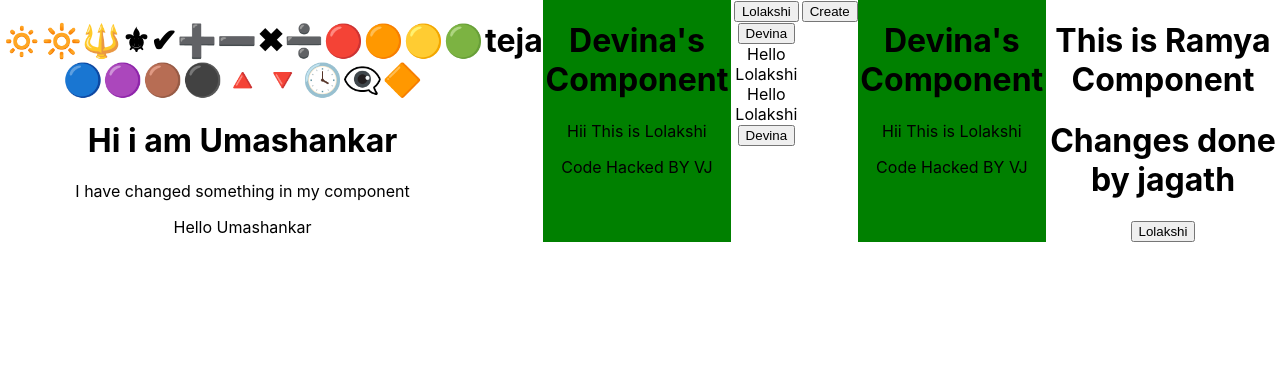
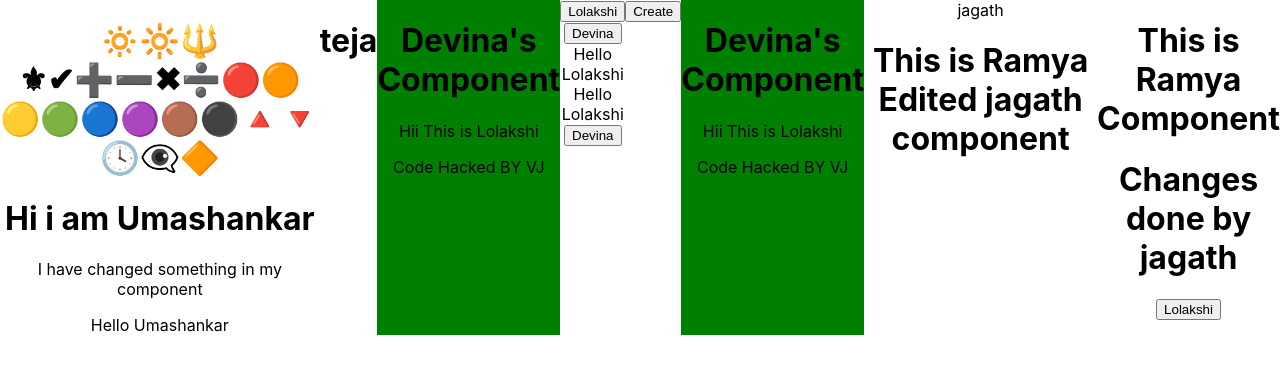
Before and after one commit to MeghaGowda1223456/Git-practice, a React (Create React App) app: page / in a window 1280 px wide. Shown: the top 374 px of the page. Built offline with nearby package versions, Linux system fonts and the light colour scheme.

Commit message:
Ramya updated

```diff
--- a/src/App.js
+++ b/src/App.js
@@ -21,7 +21,7 @@ function App() {
       <Lolakshi/>
       {state ? <DataComponents setState={setState} /> : <ComponentA />}
       <Devina/>
-      <jagath/>
+      <Jagath/>
       <Ramya/>
     </div>
   );
```
